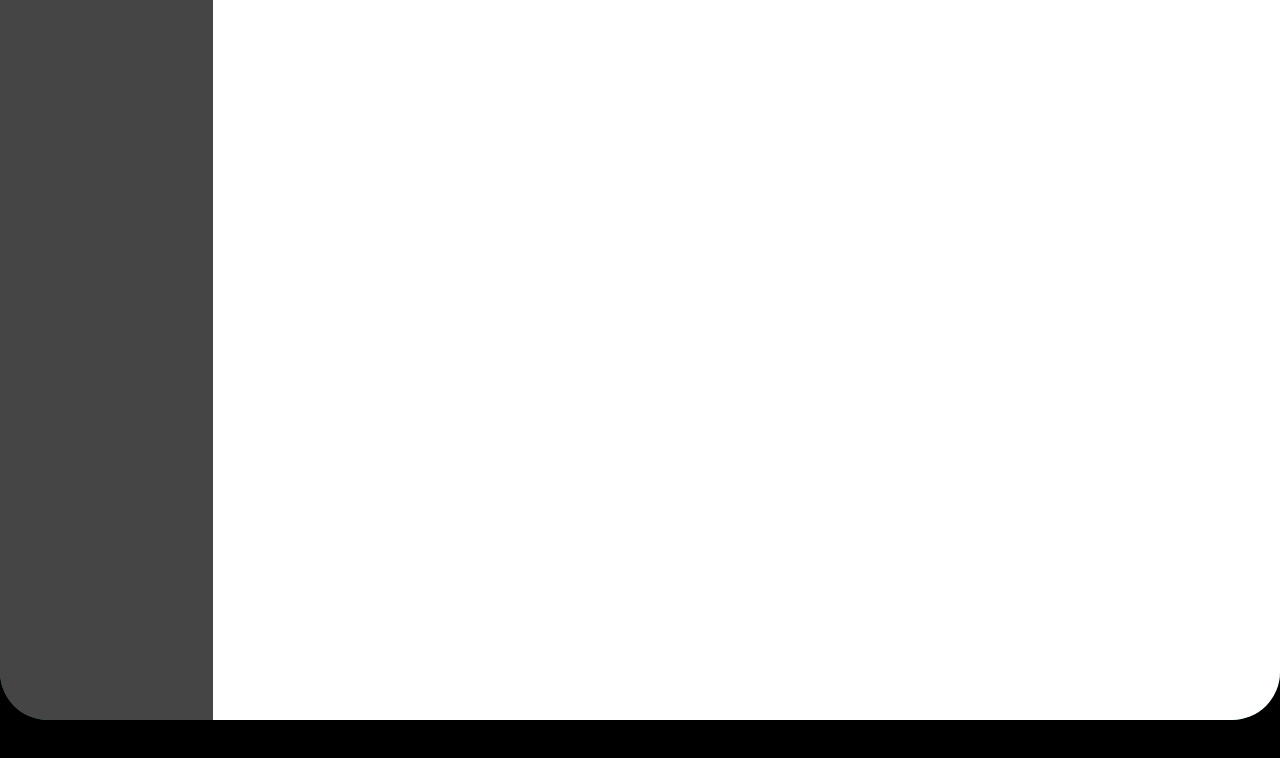
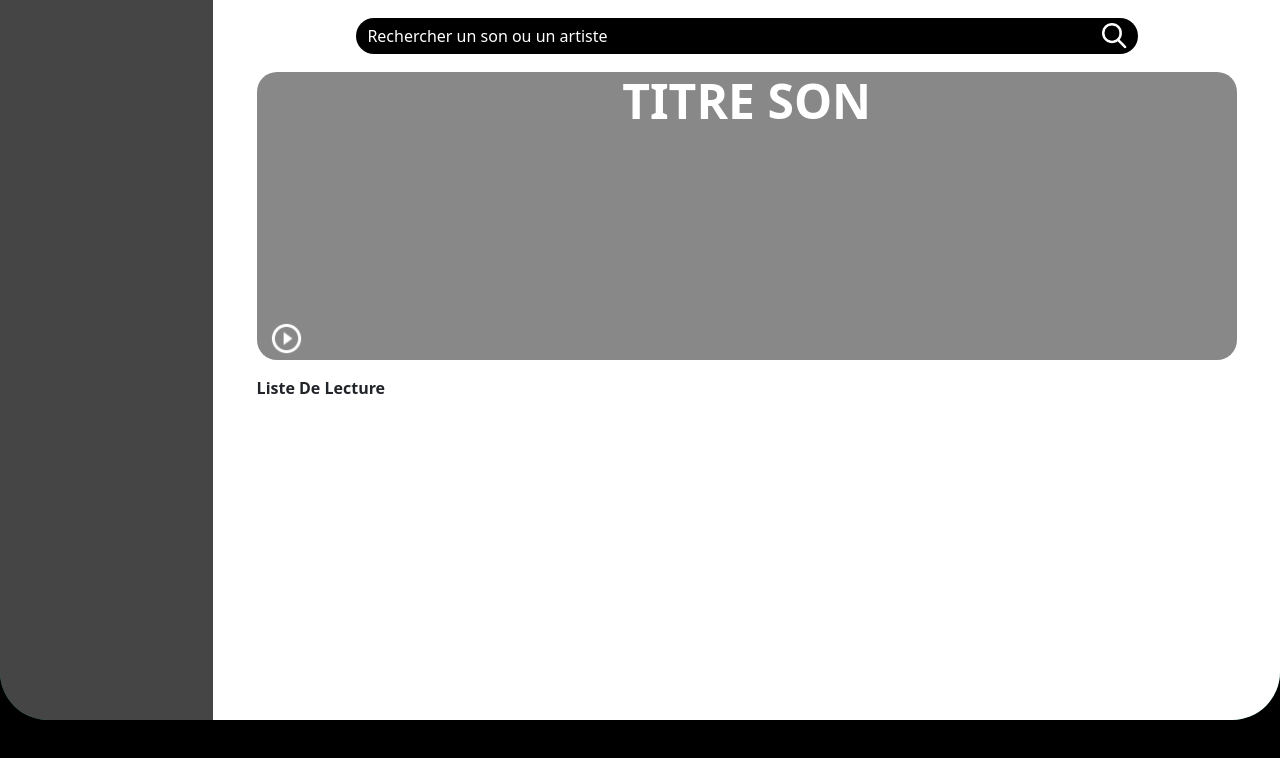
Before and after one commit to andxeur/playsound, a Vue app: page / in a window 1280 px wide. Shown: the top 758 px of the page. Built offline with nearby package versions, Linux system fonts and the light colour scheme.

Commit message:
mise en page de laffichage de la liste des musique

```diff
--- a/src/components/HomeView.vue
+++ b/src/components/HomeView.vue
@@ -7,8 +7,28 @@
       </div>
 
       <!-- andxeur -->
-      <div class="top-app-right col-10 bg-white" style="border-bottom-right-radius: 48px;">
+      <div class="top-app-right col-10 bg-white overflow-hidden" style="border-bottom-right-radius: 48px;">
+        <div class="w-100 d-flex justify-content-center align-items-center " style="height: 10%;">
+          <div class="row bg-black w-75 p-1" style="border-radius: 20px; height: 50%">
+            <input class="col-11 h-100 bg-transparent" type="search" name="" id="" style="width: 95%" placeholder="Rechercher un son ou un artiste">
+            <div class="col-1 h-100 d-flex align-items-center justify-content-center" style="width: 5%">
+              <img v-bind:src="require('@/assets/icon/Search.png')" alt="Search icon" width="25">
+            </div>
+          </div>
+        </div>
+        <div class="w-100 d-flex justify-content-center " style="height: 40%; padding-left:3%; padding-right: 3%">
+          <div class="bg-grey-light w-100 d-flex flex-column justify-content-between" style="border-radius: 20px;">
+            <h1 class="text-white fw-bold " style="font-size:xxx-large;text-align: center" >TITRE SON</h1>
+            <div class="ps-2" style="height:15%">
+              <img class="img-fluid h-100 p-1" :src="require('@/assets/icon/ic_play_circle_outline_48px.png')" alt="icon play">
+            </div>
+          </div>
+        </div>
+        <div class="w-100 pt-3 fw-bold" style="height: 50%; padding-left:3%; padding-right: 3%">
+          <p>Liste De Lecture</p>
+        </div>
       </div>
+
     </div>
 
     <!-- Vadiny Fotsing -->
@@ -25,4 +45,16 @@
 
 <style scoped>
 
+input[type="search"]{
+  outline: none;
+  border: none;
+  padding-left: 1%;
+  color: white;
+}
+
+input[type="search"]::placeholder{
+  color: white;
+  opacity: 1; /* Firefox */
+}
+
 </style>
```
Also changed, not shown: src/assets/icon/heart.png (renamed from src/assets/icon/Tracé 42.png).
